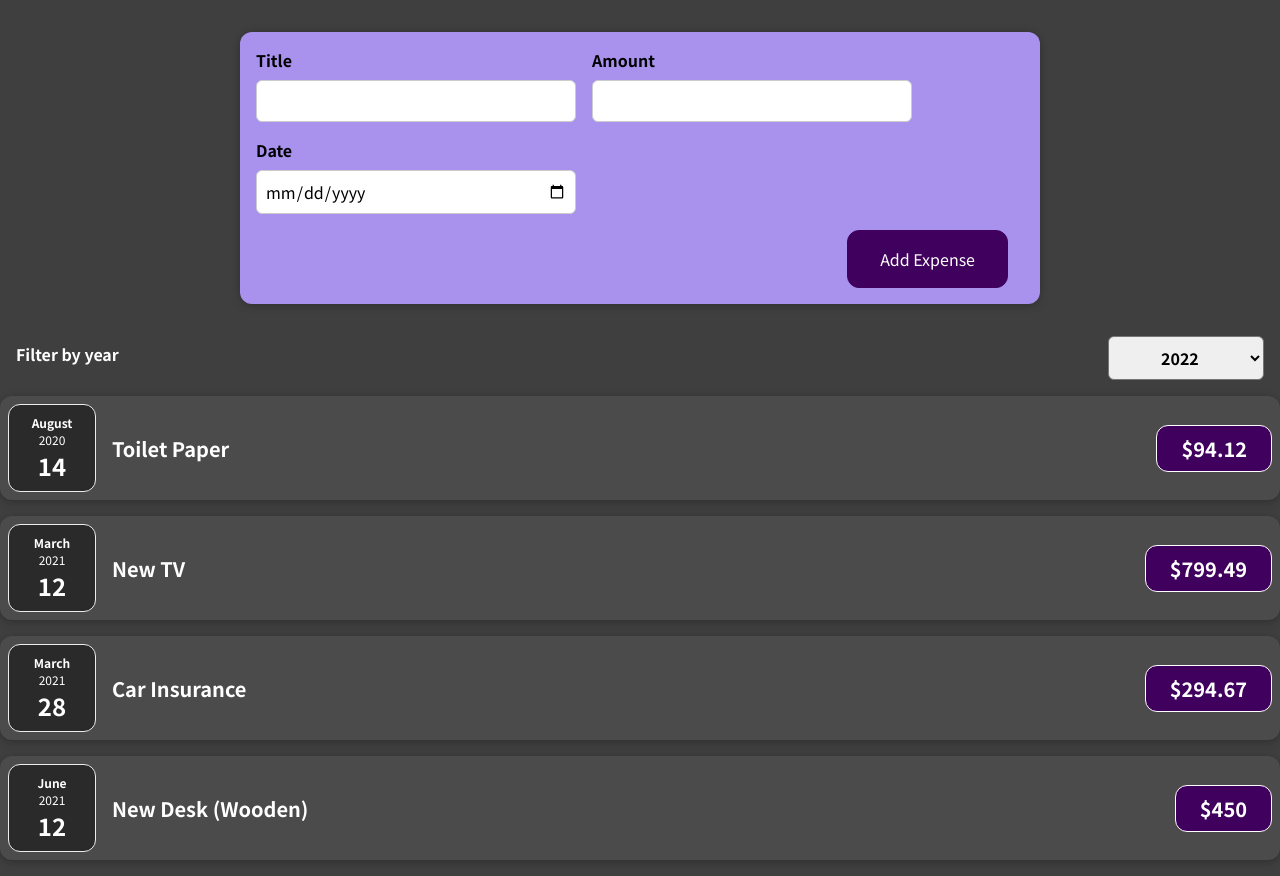
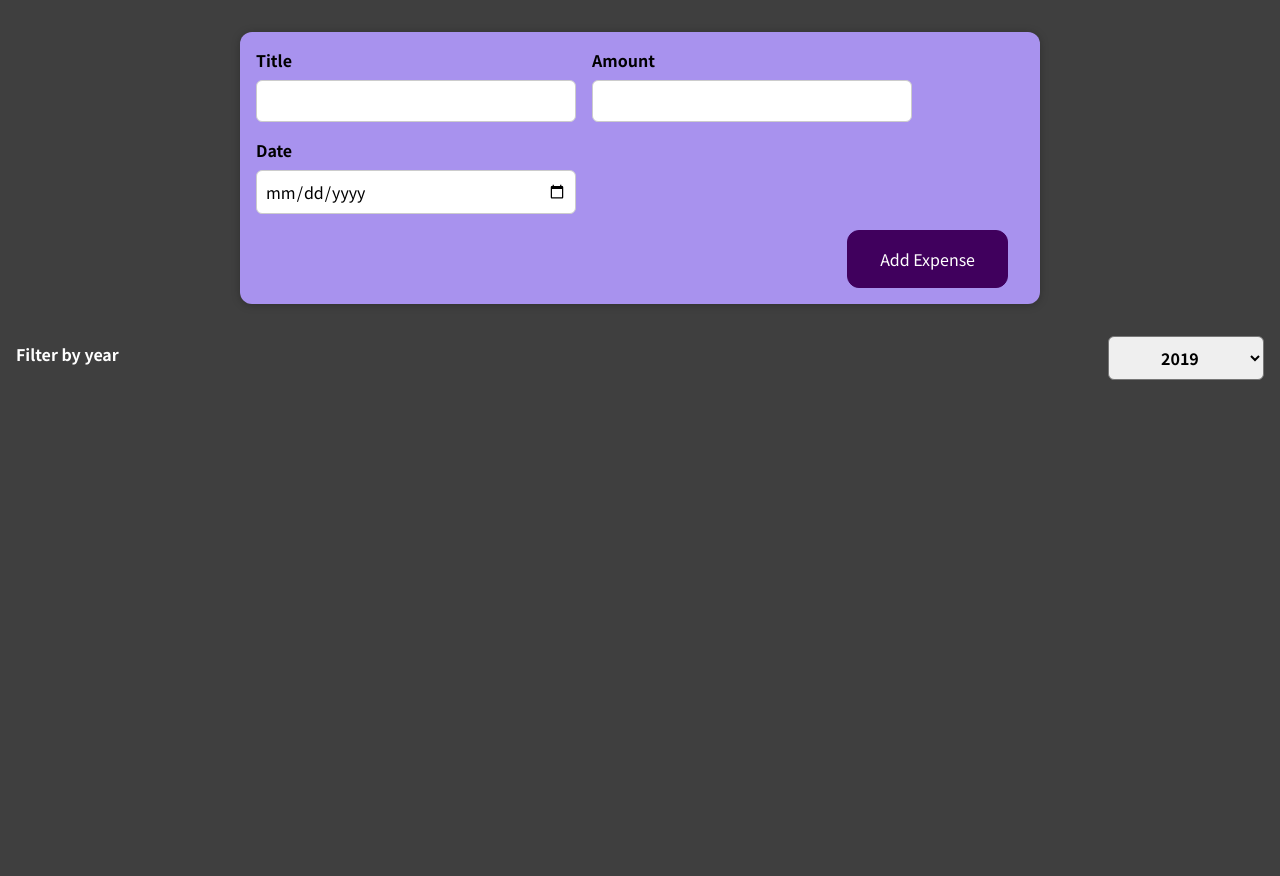
Before and after one commit to Razaul00003/react-basic-expense-tracker, a React (Create React App) app in the folder react1/: page / in a window 1280 px wide. After the commit the page ends 800 px from the top, so only its background shows below. Built offline with nearby package versions, Linux system fonts and the light colour scheme.

Commit message:
assignment3

```diff
--- a/react1/src/App.js
+++ b/react1/src/App.js
@@ -1,8 +1,8 @@
+import React, { useState } from "react";
 import Expenses from "./components/ExpenseItem/Expenses";
 import NewExpense from "./components/NewExpense/NewExpense";
 
-function App() {
-  const expenses = [
+const DUMMY_DATA = [
   {
     id: "e1",
     title: "Toilet Paper",
@@ -24,8 +24,12 @@ function App() {
     date: new Date(2021, 5, 12),
   },
 ];
+const App = () => {
+  const [expenses, setExpenses] = useState(DUMMY_DATA);
   const addExpenseHandler = (expense) => {
-    console.log(" hi from app.js", expense);
+    setExpenses((prevExpenses) => {
+      return [expense, ...prevExpenses];
+    });
   };
 
   return (
@@ -34,6 +38,6 @@ function App() {
       <Expenses data={expenses} />
     </div>
   );
-}
+};
 
 export default App;
--- a/react1/src/components/ExpenseItem/Expenses.js
+++ b/react1/src/components/ExpenseItem/Expenses.js
@@ -3,42 +3,28 @@ import ExpenseItem from "./ExpenseItem";
 import ExpensesFilter from "./ExpensesFilter";
 
 function Expenses(props) {
-  const [filteredYear, setFilteredYear] = useState("2012");
-  const expenses = props.data;
+  const [filteredYear, setFilteredYear] = useState("2019");
   const filterChangeHandler = (year) => {
-    console.log(
-      "its from expense.js after lifting up value",
-      year,
-      filteredYear
-    );
     setFilteredYear(year);
   };
+  const filteredItems = props.data.filter((expense) => {
+    return expense.date.getFullYear().toString() === filteredYear;
+  });
   return (
     <div>
       <ExpensesFilter
         selected={filteredYear}
         onChangeYear={filterChangeHandler}
       />
-      <ExpenseItem
-        title={expenses[0].title}
-        amount={expenses[0].amount}
-        date={expenses[0].date}
-      />
-      <ExpenseItem
-        title={expenses[1].title}
-        amount={expenses[1].amount}
-        date={expenses[1].date}
-      />
-      <ExpenseItem
-        title={expenses[2].title}
-        amount={expenses[2].amount}
-        date={expenses[2].date}
-      />
-      <ExpenseItem
-        title={expenses[3].title}
-        amount={expenses[3].amount}
-        date={expenses[3].date}
-      />
+
+      {filteredItems.map((expense) => (
+        <ExpenseItem
+          key={expense.id}
+          title={expense.title}
+          amount={expense.amount}
+          date={expense.date}
+        />
+      ))}
     </div>
   );
 }
--- a/react1/src/components/ExpenseItem/ExpensesFilter.js
+++ b/react1/src/components/ExpenseItem/ExpensesFilter.js
@@ -8,6 +8,7 @@ const ExpensesFilter = (props) => {
     props.onChangeYear(selectedYear);
   };
   const defaultYear = props.selected;
+  console.log(defaultYear);
   return (
     <div className="expenses-filter">
       <div className="expenses-filter__control">
```
Also changed, not shown: 1 other file (tests, documents, lock files or other folders). Lines whose indentation alone changed are shown as unchanged.
